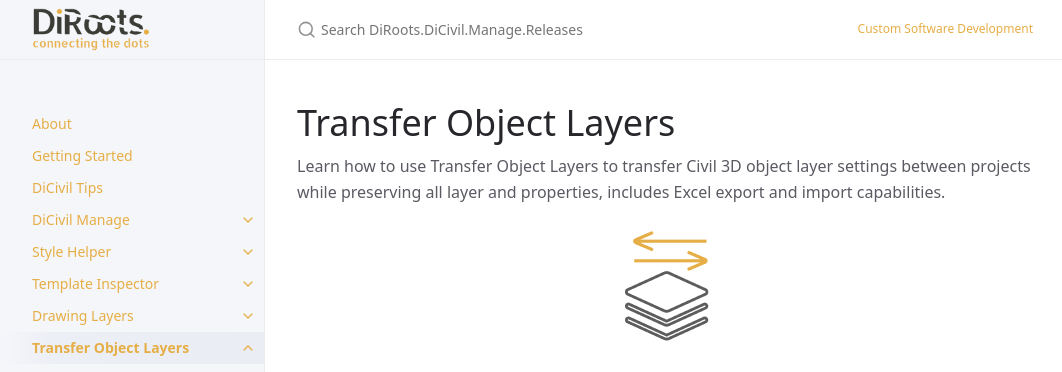
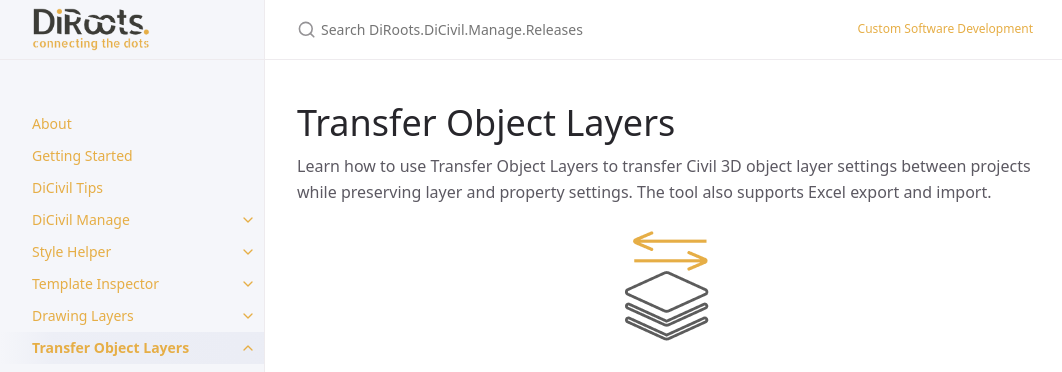
Before and after one commit to DiRoots-Limited/DiRoots.DiCivil.Manage.Releases, a Jekyll site: the page built from docs/pages/TransferObjectLayers/TOL-transfer-object-layers-user-guide.md, in a window 1280 px wide and 900 px high. Shown: the top 372 px of the window, without its empty margins (107-1169 px from the left). Built offline with Jekyll 4.4.1, drawn with Linux system fonts in a browser that asks for light colours.

Commit message:
docs: fix Transfer Object Layers overview grammar

```diff
--- a/docs/pages/TransferObjectLayers/TOL-transfer-object-layers-user-guide.md
+++ b/docs/pages/TransferObjectLayers/TOL-transfer-object-layers-user-guide.md
@@ -8,7 +8,7 @@ permalink: /docs/transfer-object-layers-user-guide
 
 # Transfer Object Layers
 
-Learn how to use Transfer Object Layers to transfer Civil 3D object layer settings between projects while preserving all layer and properties, includes Excel export and import capabilities.
+Learn how to use Transfer Object Layers to transfer Civil 3D object layer settings between projects while preserving layer and property settings. The tool also supports Excel export and import.
 
 <img src="{{ '/assets/images/logos/transferObjectLayersLight.png' | relative_url }}" alt="Transfer Object Layers Logo" width="128" style="display:block;margin:0 auto;">
 
```
